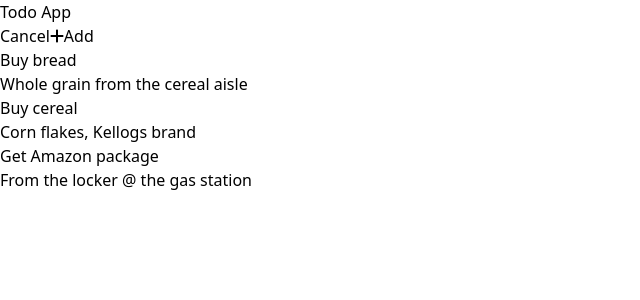
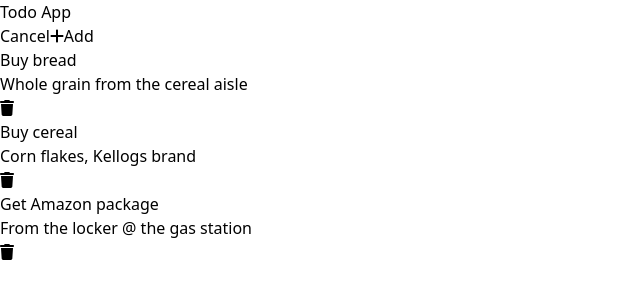
Before and after one commit to migvidal/todo-app-demo-pro, a React (Vite) app: page / in a window 1280 px wide. Both pictures are taken after a click on the button "Edit". Shown: the top 300 px of the page, without its empty margins (0-640 px from the left). Built offline with nearby package versions, Linux system fonts and the light colour scheme.

Commit message:
Add "trash" icon as a child. Logic for rendering some elements

```diff
--- a/src/App.tsx
+++ b/src/App.tsx
@@ -35,24 +35,37 @@ const App = () => {
   return (
     <main className="m-2 max-w-xl">
       <h1 className="text-2xl font-bold">Todo App</h1>
+
       <div className="flex flex-row">
+        {todos.size != 0 ?
           <CustomButton
             style=""
             label={editMode ? "Cancel" : "Edit"}
             icon={undefined}
             onClick={() => setEditMode(!editMode)} />
+          : ""
+        }
         <CustomButton
           style=""
           label={"Add"}
           icon={<FontAwesomeIcon icon={faPlus} />}
           onClick={() => setDialogVisible(true)} />
       </div>
-      {Array.from(todos).map(todo =>
+
+      {todos.size == 0 ?
+        <div className="flex justify-center text-slate-400">
+          No tasks left!
+        </div>
+        :
+
+        Array.from(todos).map(todo =>
           <TodoItem
             key={todo.title}
             todo={todo}
             onClick={() => updateDoneTodos(todo)}
-          isChecked={doneTodos.has(todo)} />
+            isChecked={doneTodos.has(todo)}>
+            {editMode ? <button><FontAwesomeIcon icon={faTrash} onClick={() => todos.delete(todo)} /></button> : ""}
+          </TodoItem>
         )}
       <dialog open={dialogVisible} className="absolute top-0 left-0 p-10 m-2 rounded-2xl bg-slate-200/90 dark:bg-slate-900/95">
         <div className="flex flex-row-reverse">
--- a/src/TodoItem.tsx
+++ b/src/TodoItem.tsx
@@ -1,17 +1,24 @@
-import React from "react"
+import React, { ReactNode } from "react"
 import { Todo } from "./Todo"
 
-export const TodoItem = ({ todo, onClick, isChecked }: { todo: Todo, onClick: () => any, isChecked: boolean }) => {
+export const TodoItem = ({ todo, onClick, isChecked, children }: { todo: Todo, onClick: () => any, isChecked: boolean, children: ReactNode }) => {
     const { title, description, isImportant } = todo;
-    let checkedStyle = isChecked ? "line-through opacity-70" : ""
-    let commonStyle = checkedStyle + " rounded-lg my-4 p-4 border-2 cursor-pointer "
-    let regularStyle = commonStyle + "bg-cyan-200 border-cyan-400 dark:bg-cyan-800 dark:border-cyan-600"
-    let importantStyle = commonStyle + "bg-red-200 border-red-400 dark:bg-red-800 dark:border-red-600"
-    let finalStyle = isImportant ? importantStyle : regularStyle
+    let checkedStyle = isChecked ? "line-through opacity-70" : "";
+    let commonStyle = checkedStyle + " flex flex-row items-center rounded-lg my-4 p-4 border-2 cursor-pointer ";
+    let regularStyle = commonStyle + "bg-cyan-200 border-cyan-400 dark:bg-cyan-800 dark:border-cyan-600";
+    let importantStyle = commonStyle + "bg-red-200 border-red-400 dark:bg-red-800 dark:border-red-600";
+    let finalStyle = isImportant ? importantStyle : regularStyle;
+    console.log("Children")
+    console.log(children)
     return (
         <section className={finalStyle} onClick={onClick}>
-            <h2 className="font-bold text-lg">{title}</h2>
-            <p>{description}</p>
+            <div className="flex-1">
+                <h2 className="font-bold text-lg">{title}</h2>
+                <p>{description}</p>
+            </div>
+            <div>
+                {children}
+            </div>
         </section>
     )
 }
```
Lines whose indentation alone changed are shown as unchanged.
